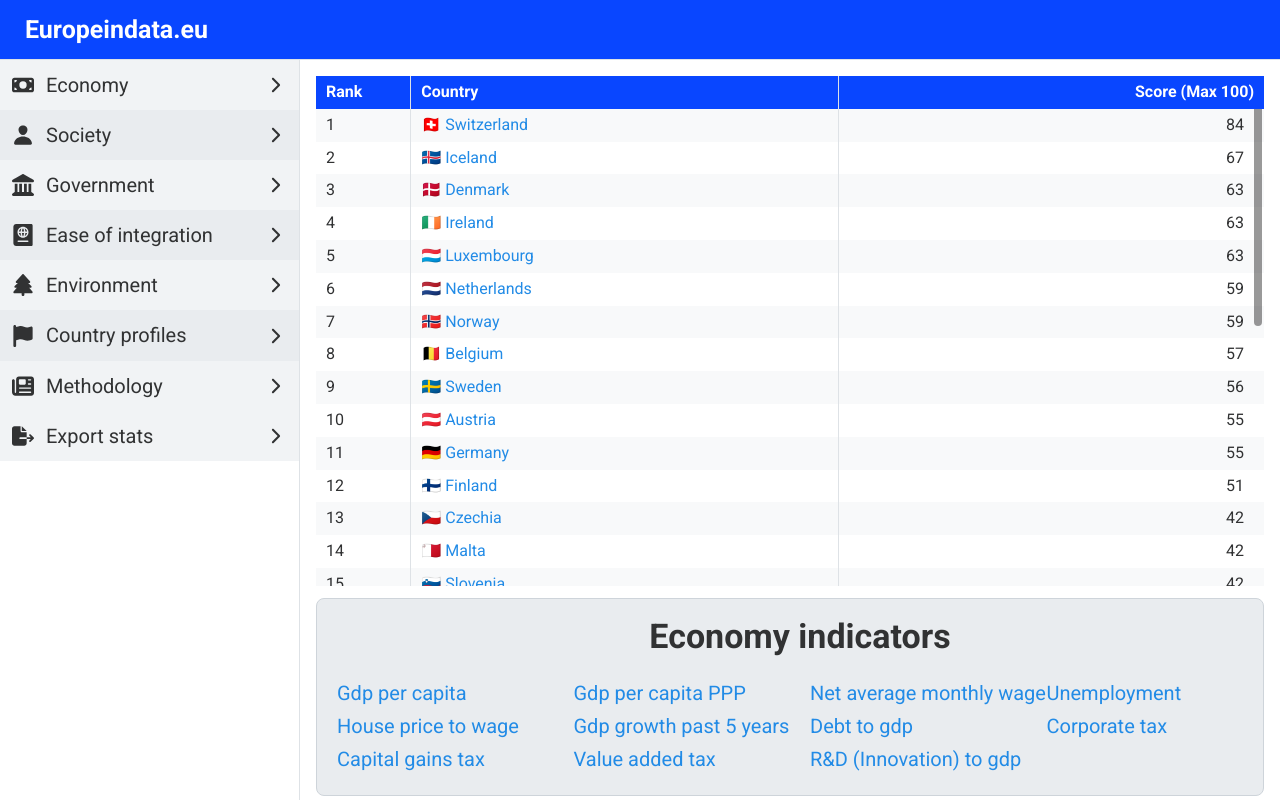
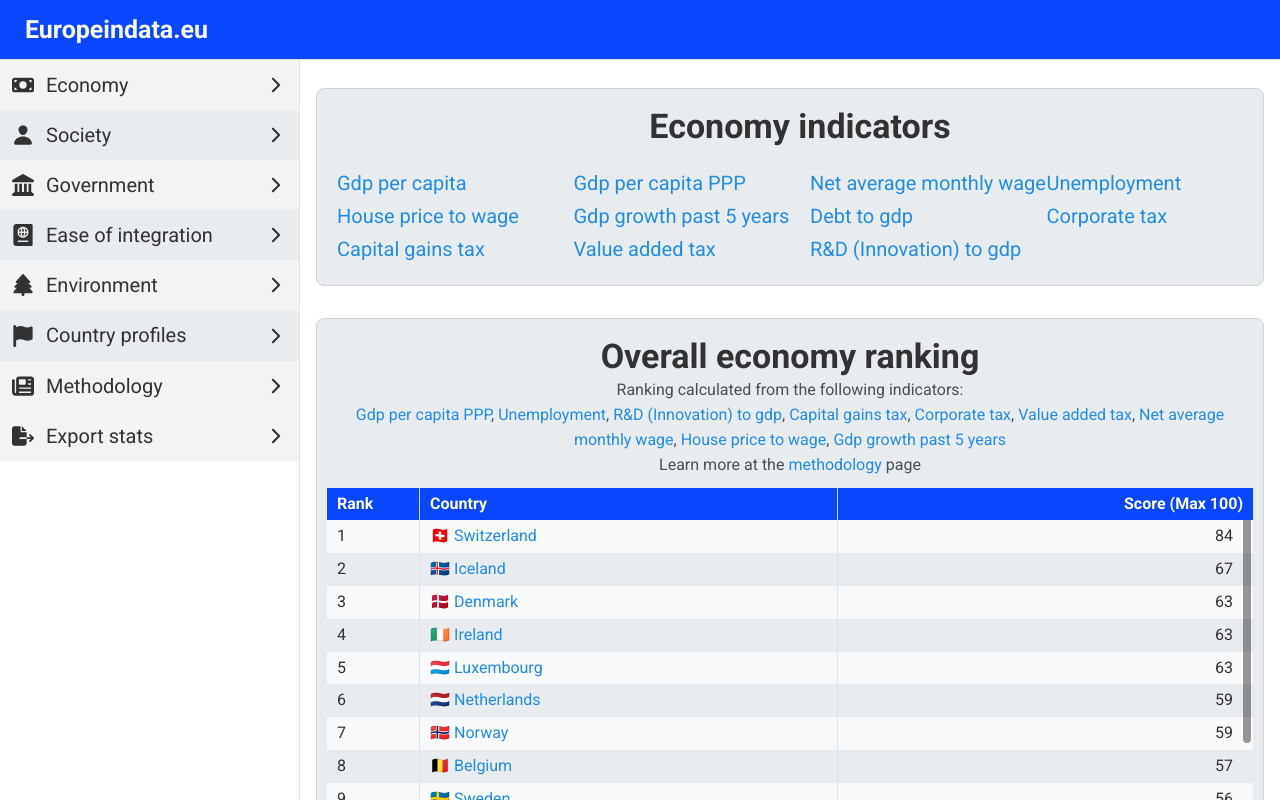
Before and after one commit to smravec/europe-in-data, a Next.js app: page /economy in a window 1280 px wide. Shown: the top 800 px of the page. Built offline with nearby package versions, Linux system fonts and the light colour scheme.

Commit message:
Reshuffled Economy page

```diff
--- a/app/economy/page.tsx
+++ b/app/economy/page.tsx
@@ -8,6 +8,7 @@ import {
   SimpleGrid,
   Anchor,
   Text,
+  Space,
 } from "@mantine/core";
 
 import OwnScore from "../components/own-score";
@@ -71,11 +72,6 @@ export default function Economy() {
 
   return (
     <>
-      <OwnScore
-        Category="Economy"
-        Order="biggest"
-        Captions="Based on economy indicators"
-      />
       <Flex
         bg={theme.colors.gray[2]}
         direction="column"
@@ -175,6 +171,69 @@ export default function Economy() {
         </SimpleGrid>
       </Flex>
 
+      <Space h="lg" />
+      <Flex
+        bg={theme.colors.gray[2]}
+        direction="column"
+        align="center"
+        justify="center"
+        w="100%"
+        pt="15px"
+        pb="20px"
+        style={{ borderRadius: "8px" }}
+        bd={`1px solid ${theme.colors.gray[4]}`}
+        mt="sm"
+        pl="10px"
+        pr="10px"
+      >
+        <Title ta="center">Overall economy ranking</Title>
+        <Text ml="20px" mr="20px" ta="center" c={theme.colors.gray[7]}>
+          Ranking calculated from the following indicators: <br />
+          <Anchor component={Link} href="/economy/gdp-per-capita-ppp">
+            Gdp per capita PPP
+          </Anchor>
+          ,
+          <Anchor component={Link} href="/economy/unemployment">
+            {" Unemployment"}
+          </Anchor>
+          ,
+          <Anchor component={Link} href="/economy/rd-innovation-to-gdp">
+            {" R&D (Innovation) to gdp"}
+          </Anchor>
+          ,
+          <Anchor component={Link} href="/economy/capital-gains-tax">
+            {" Capital gains tax"}
+          </Anchor>
+          ,
+          <Anchor component={Link} href="/economy/corporate-tax">
+            {" Corporate tax"}
+          </Anchor>
+          ,
+          <Anchor component={Link} href="/economy/value-added-tax">
+            {" Value added tax"}
+          </Anchor>
+          ,
+          <Anchor component={Link} href="/economy/net-average-monthly-wage">
+            {" Net average monthly wage"}
+          </Anchor>
+          ,
+          <Anchor component={Link} href="/economy/house-price-to-wage">
+            {" House price to wage"}
+          </Anchor>
+          ,
+          <Anchor component={Link} href="/economy/gdp-growth-past-5-years">
+            {" Gdp growth past 5 years"}
+          </Anchor>
+          <br /> Learn more at the
+          <Anchor component={Link} href="/methodology">
+            {" methodology "}
+          </Anchor>
+          page
+        </Text>
+        <Space h="xs" />
+        <OwnScore Category="Economy" Order="biggest" Captions="" />
+      </Flex>
+
       <Flex
         bg={theme.colors.gray[2]}
         direction="column"
--- a/app/society/page.tsx
+++ b/app/society/page.tsx
@@ -205,11 +205,7 @@ export default function Society() {
           page
         </Text>
         <Space h="xs" />
-        <OwnScore
-          Category="Society"
-          Order="biggest"
-          Captions="Based on society indicators"
-        />
+        <OwnScore Category="Society" Order="biggest" Captions="" />
       </Flex>
 
       <Flex
```
